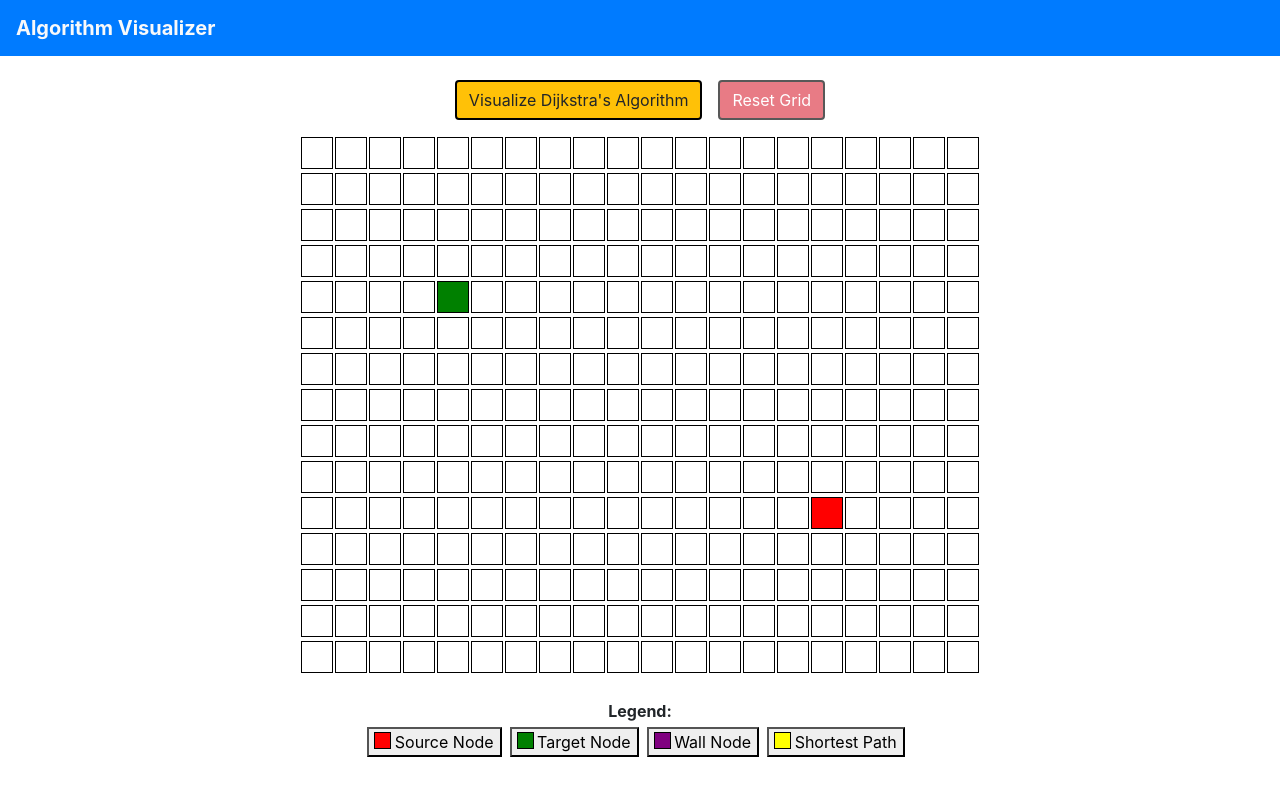
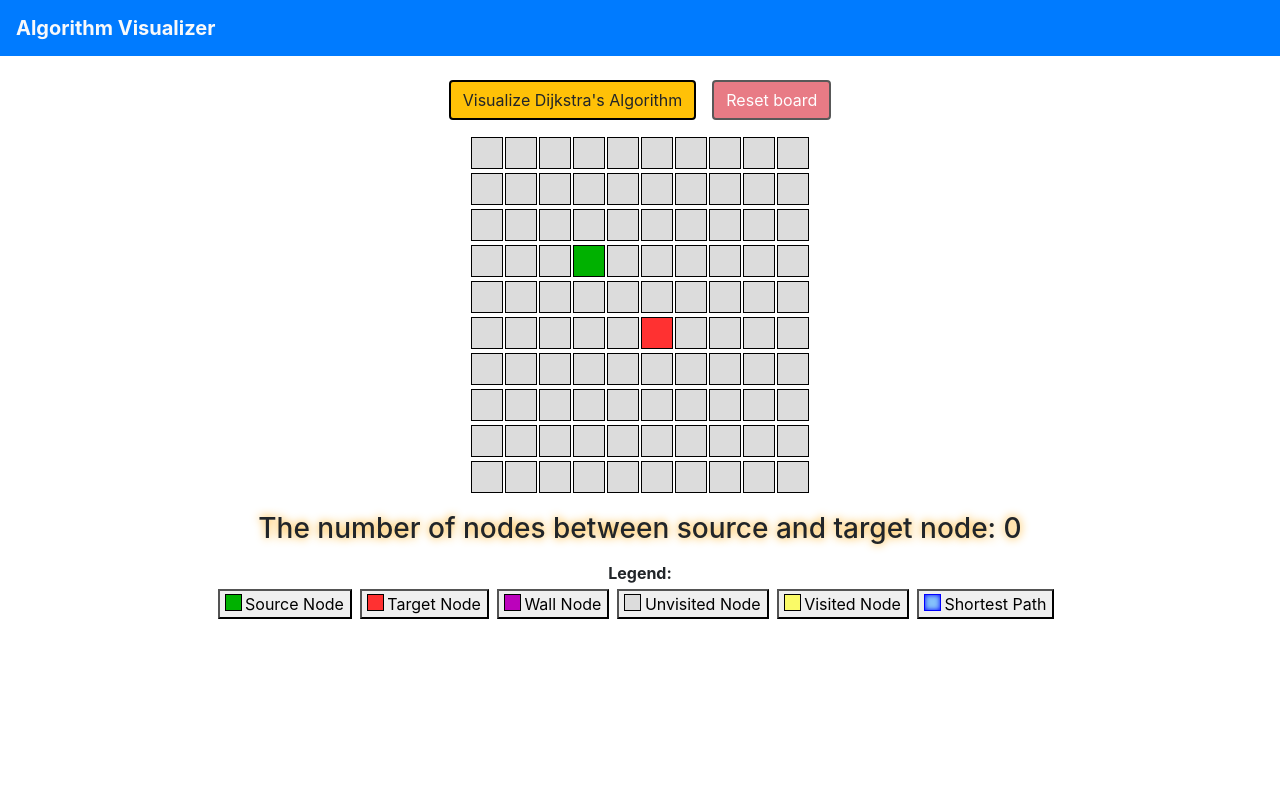
Before and after one commit to patel-himanshu/algorithm-visualizer, a React (Create React App) app: page / in a window 1280 px wide. Shown: the top 796 px of the page. Built offline with nearby package versions, Linux system fonts and the light colour scheme.

Commit message:
feat: added dijkstra algorithm visualization

```diff
--- a/src/App.css
+++ b/src/App.css
@@ -1,11 +1,3 @@
 .App {
   text-align: center;
 }
-
-.node {
-  margin: 2px;
-  width: 30px;
-  height: 30px;
-  display: inline-block;
-  outline: 1px solid black;
-}
--- /dev/null
+++ b/src/algorithms/Dijkstra.js
@@ -0,0 +1,75 @@
+export function dijkstra(board, sourceNode, targetNode) {
+  sourceNode.distance = 0;
+  const visitedNodes = [];
+
+  // Creates a 1D array of unvisited nodes, which is sorted
+  const priorityQueue = getAllNodes(board);
+
+  while (priorityQueue.length !== 0) {
+    // Sorts the priority queue in ascending order w.r.t. distance
+    priorityQueue.sort((node1, node2) => node1.distance - node2.distance);
+
+    // Selects the unvisited node with least distance as nearest node,
+    // sets it as the latest visited node and removes it from the unvisited nodes array
+    const nearestNeighbourNode = priorityQueue.shift();
+    visitedNodes.push(nearestNeighbourNode);
+    nearestNeighbourNode.isVisited = true;
+
+    if (nearestNeighbourNode === targetNode) {
+      return visitedNodes;
+    }
+
+    updateNeighbourNodes(board, nearestNeighbourNode);
+  }
+}
+
+// Creates a 1D array of all nodes of the board
+function getAllNodes(board) {
+  const allNodes = [];
+  for (let row of board) {
+    for (let node of row) {
+      allNodes.push(node);
+    }
+  }
+  return allNodes;
+}
+
+// Get a 1D array of unvisited neighbour nodes of current node
+function getUnvisitedNeighbours(board, node) {
+  const neighbours = [];
+  const { row, col } = node;
+  const rowLength = board.length;
+  const colLength = board[0].length;
+
+  if (row > 0) neighbours.push(board[row - 1][col]);
+  if (col > 0) neighbours.push(board[row][col - 1]);
+  if (row < rowLength - 1) neighbours.push(board[row + 1][col]);
+  if (col < colLength - 1) neighbours.push(board[row][col + 1]);
+
+  return neighbours.filter((neighbour) => !neighbour.isVisited);
+}
+
+// Increments the distance of all unvisited neighbour nodes by 1
+// Sets the parent node for all unvisited neighbour nodes
+function updateNeighbourNodes(board, node) {
+  const unvisitedNeighbours = getUnvisitedNeighbours(board, node);
+
+  for (let neighbour of unvisitedNeighbours) {
+    neighbour.distance = node.distance + 1;
+    neighbour.parentNode = node;
+  }
+}
+
+// Returns the shortest path obtained using Dijkstra'a algorithm
+// Excludes the source node and the target node
+export function getShortestPath(targetNode) {
+  const shortestPathOrder = [];
+  let node = targetNode;
+  while (node != null) {
+    shortestPathOrder.unshift(node);
+    node = node.parentNode;
+  }
+  shortestPathOrder.shift();
+  shortestPathOrder.pop();
+  return shortestPathOrder;
+}
--- a/src/components/Node/Node.css
+++ b/src/components/Node/Node.css
@@ -1,11 +1,33 @@
+.node {
+  margin: 2px;
+  width: 30px;
+  height: 30px;
+  display: inline-block;
+  outline: 1px solid var(--unvisited-outline);
+  background-color: var(--unvisited);
+}
+
 .node-source {
-  background-color: green;
+  background-color: var(--source);
 }
 
 .node-target {
-  background-color: red;
+  background-color: var(--target);
 }
 
 .node-wall {
-  background-color: black;
+  background-color: var(--wall);
 }
+
+.node-visited {
+  background-color: var(--visited);
+}
+
+.node-shortest-path {
+  background-color: var(--shortest-path);
+}
+
+.node-final {
+  outline: 1px solid var(--wall-outline);
+  box-shadow: 0 0 5px inset var(--wall-outline);
+}
--- a/src/components/Visualizer/Visualizer.css
+++ b/src/components/Visualizer/Visualizer.css
@@ -1,8 +1,8 @@
-.grid-layout {
+.board-layout {
   padding: 1rem;
 }
 
-.grid-row {
+.board-row {
   margin-bottom: -4px;
 }
 
@@ -11,3 +11,8 @@
   width: 15px;
   height: 15px;
 }
+
+.node-legend-final {
+  outline: 1px solid var(--wall-outline);
+  box-shadow: 0 0 5px inset var(--wall-outline);
+}
--- a/src/components/Visualizer/Visualizer.js
+++ b/src/components/Visualizer/Visualizer.js
@@ -1,42 +1,99 @@
 import React, { Component } from "react";
+import { dijkstra, getShortestPath } from "../../algorithms/Dijkstra";
 import Node from "../Node/Node";
 import "./Visualizer.css";
 
-const GRID_WIDTH = 20;
-const GRID_HEIGHT = 15;
-const SOURCE_NODE_ROW = 4;
-const SOURCE_NODE_COL = 4;
-const TARGET_NODE_ROW = 10;
-const TARGET_NODE_COL = 15;
+const BOARD_WIDTH = 10;
+const BOARD_HEIGHT = 10;
+const SOURCE_NODE_ROW = 3;
+const SOURCE_NODE_COL = 3;
+const TARGET_NODE_ROW = 5;
+const TARGET_NODE_COL = 5;
+
+// const BOARD_WIDTH = 3;
+// const BOARD_HEIGHT = 3;
+// const SOURCE_NODE_ROW = 1;
+// const SOURCE_NODE_COL = 0;
+// const TARGET_NODE_ROW = 2;
+// const TARGET_NODE_COL = 2;
 
 export default class Visualizer extends Component {
   constructor(props) {
     super(props);
     this.state = {
-      grid: [],
+      board: [],
+      pathLength: 0,
       isDoubleClickActive: false,
     };
   }
 
-  // Creates a 2D grid array after the mounting phase of the component gets completed
+  // Creates a 2D board array after the mounting phase of the component gets completed
   componentDidMount() {
-    const grid = getGridArray();
-    this.setState({ grid: grid });
+    const board = getBoardArray();
+    this.setState({ board: board });
+  }
+
+  animateDijkstra(visitedNodes, shortestPathOrder) {
+    for (let i = 0; i <= visitedNodes.length; i++) {
+      if (i === visitedNodes.length) {
+        setTimeout(() => {
+          this.animateShortestPath(shortestPathOrder);
+        }, 20 * i);
+        return;
+      }
+      setTimeout(() => {
+        const node = visitedNodes[i];
+        if (
+          !(node.row === SOURCE_NODE_ROW && node.col === SOURCE_NODE_COL) &&
+          !(node.row === TARGET_NODE_ROW && node.col === TARGET_NODE_COL)
+        ) {
+          document.getElementById(`node-${node.row}-${node.col}`).className =
+            "node node-visited";
+        }
+      }, 20 * i);
+    }
+  }
+
+  animateShortestPath(shortestPathOrder) {
+    document.getElementById(
+      `node-${SOURCE_NODE_ROW}-${SOURCE_NODE_COL}`
+    ).className = "node node-source node-final";
+
+    for (let i = 0; i < shortestPathOrder.length; i++) {
+      setTimeout(() => {
+        const node = shortestPathOrder[i];
+        document.getElementById(`node-${node.row}-${node.col}`).className =
+          "node node-shortest-path node-final";
+      }, 100 * i);
+    }
+
+    document.getElementById(
+      `node-${TARGET_NODE_ROW}-${TARGET_NODE_COL}`
+    ).className = "node node-target node-final";
+    this.setState({ pathLength: shortestPathOrder.length });
   }
 
   visualize() {
-    const { grid } = this.state;
-    const sourceNode = grid[SOURCE_NODE_ROW][SOURCE_NODE_COL];
-    const targetNode = grid[TARGET_NODE_ROW][TARGET_NODE_COL];
+    const { board } = this.state;
+    const sourceNode = board[SOURCE_NODE_ROW][SOURCE_NODE_COL];
+    const targetNode = board[TARGET_NODE_ROW][TARGET_NODE_COL];
+    const visitedNodes = dijkstra(board, sourceNode, targetNode);
+    const shortestPathOrder = getShortestPath(targetNode);
+    this.animateDijkstra(visitedNodes, shortestPathOrder);
   }
 
   render() {
-    const { grid } = this.state;
+    const { board, pathLength } = this.state;
     const legend = [
-      { name: "Source Node", bgColor: "red" },
-      { name: "Target Node", bgColor: "green" },
-      { name: "Wall Node", bgColor: "purple" },
-      { name: "Shortest Path", bgColor: "yellow" },
+      { name: "Source Node", nodeClass: "node-source" },
+      { name: "Target Node", nodeClass: "node-target" },
+      { name: "Wall Node", nodeClass: "node-wall" },
+      { name: "Unvisited Node", nodeClass: "node" },
+      { name: "Visited Node", nodeClass: "node-visited" },
+      {
+        name: "Shortest Path",
+        nodeClass: "node-shortest-path node-legend-final",
+      },
     ];
 
     return (
@@ -45,7 +102,7 @@ export default class Visualizer extends Component {
         <button
           className="btn btn-warning mt-4 mr-2"
           style={{ border: "2px solid black" }}
-          onClick={this.visualize}
+          onClick={() => this.visualize()}
         >
           Visualize Dijkstra's Algorithm
         </button>
@@ -53,19 +110,19 @@ export default class Visualizer extends Component {
           className="btn btn-danger mt-4 ml-2 disabled"
           style={{ border: "2px solid black" }}
         >
-          Reset Grid
+          Reset board
         </button>
 
-        {/* Grid Layout */}
-        <div className="grid-layout">
-          {grid.map((gridRow, gridRowIdx) => {
+        {/* Board Layout */}
+        <div className="board-layout">
+          {board.map((boardRow, boardRowIdx) => {
             return (
-              <div key={gridRowIdx} className="grid-row">
-                {gridRow.map((gridCol, gridColIdx) => {
-                  const { row, col, isSourceNode, isTargetNode } = gridCol;
+              <div key={boardRowIdx} className="board-row">
+                {boardRow.map((boardCol, boardColIdx) => {
+                  const { row, col, isSourceNode, isTargetNode } = boardCol;
                   return (
                     <Node
-                      key={gridColIdx}
+                      key={boardColIdx}
                       row={row}
                       col={col}
                       isSourceNode={isSourceNode}
@@ -77,21 +134,20 @@ export default class Visualizer extends Component {
             );
           })}
         </div>
+        <h3 style={{ textShadow: "0 0 10px orange" }}>
+          The number of nodes between source and target node: {pathLength}
+        </h3>
 
         {/* Legend */}
         <div className="btn" style={{ cursor: "default" }}>
           <div className="mb-1 font-weight-bold" style={{ cursor: "default" }}>
             Legend:
           </div>
-          {legend.map((legendItem) => {
-            const { name, bgColor } = legendItem;
+          {legend.map((legendItem, idx) => {
+            const { name, nodeClass } = legendItem;
             return (
-              <button className="mr-2" style={{ cursor: "default" }}>
-                <div
-                  className="node node-legend"
-                  style={{ backgroundColor: `${bgColor}` }}
-                ></div>{" "}
-                {name}
+              <button key={idx} className="mr-2" style={{ cursor: "default" }}>
+                <div className={`node node-legend ${nodeClass}`}></div> {name}
               </button>
             );
           })}
@@ -101,26 +157,26 @@ export default class Visualizer extends Component {
   }
 }
 
-// Creates a 2D array of grid, of given dimensions
-// Each node of the grid, has its own set of properties
-const getGridArray = () => {
-  const grid = [];
-  for (let row = 0; row < GRID_HEIGHT; row++) {
+// Creates a 2D array of board, of given dimensions
+// Each node of the board, has its own set of properties
+const getBoardArray = () => {
+  const board = [];
+  for (let row = 0; row < BOARD_HEIGHT; row++) {
     let currRow = [];
-    for (let col = 0; col < GRID_WIDTH; col++) {
+    for (let col = 0; col < BOARD_WIDTH; col++) {
       let node = createNode(row, col);
       currRow.push(node);
     }
-    grid.push(currRow);
+    board.push(currRow);
   }
-  return grid;
+  return board;
 };
 
-// Creates a Node object, which combine together to form the grid
+// Creates a Node object, which combine together to form the board
 const createNode = (row, col) => {
   return {
+    row,
     col,
-    row,
     distance: Infinity,
     isVisited: false,
     parentNode: null,
--- a/src/index.css
+++ b/src/index.css
@@ -0,0 +1,10 @@
+:root {
+  --shortest-path: rgb(132, 193, 250);
+  --source: rgb(0, 177, 0);
+  --target: rgb(255, 49, 49);
+  --unvisited: gainsboro;
+  --unvisited-outline: black;
+  --visited: rgb(250, 250, 103);
+  --wall: rgb(187, 2, 187);
+  --wall-outline: blue;
+}
```
Also changed, not shown: src/algorithms/Djikstra.js (deleted).
